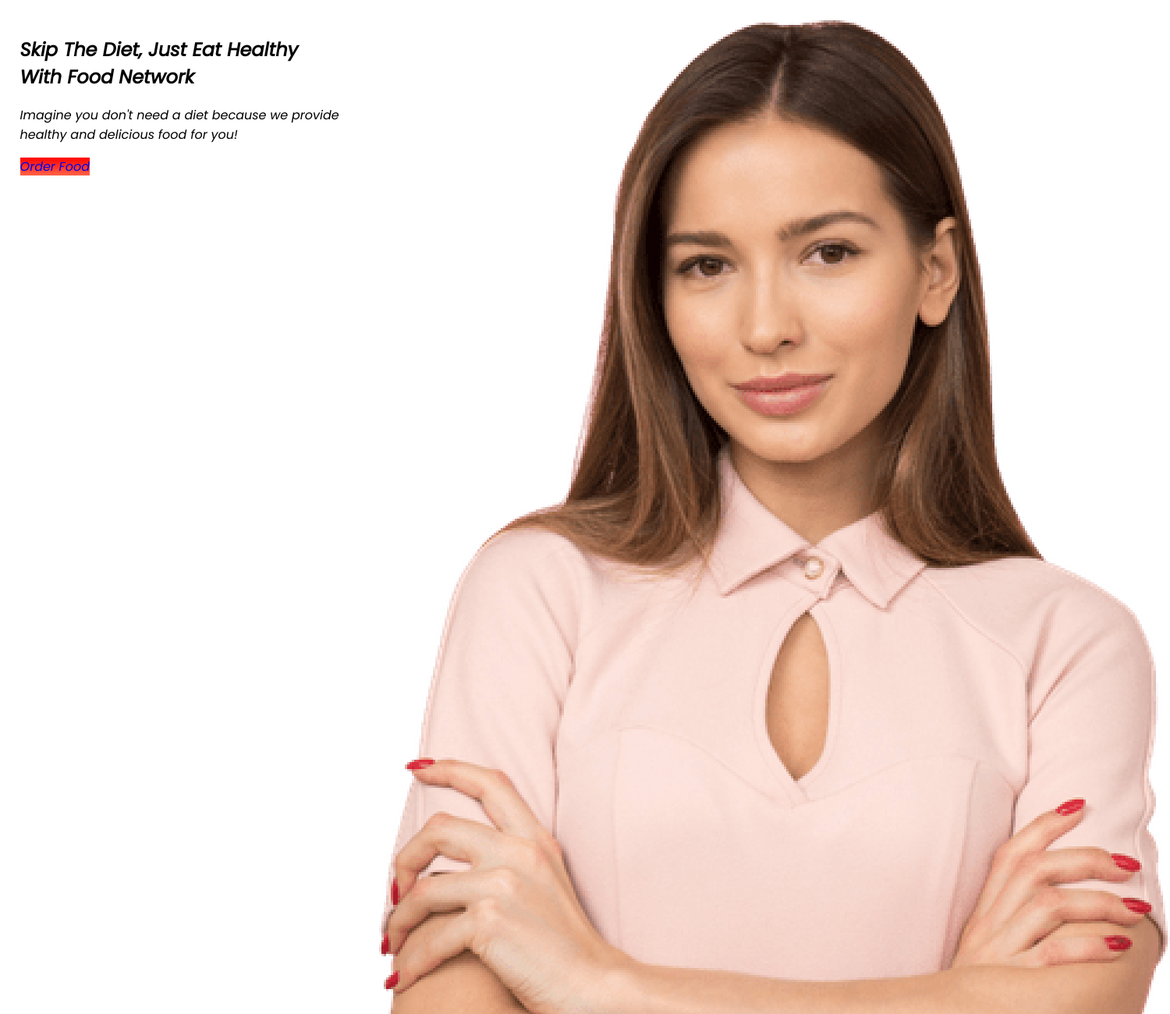
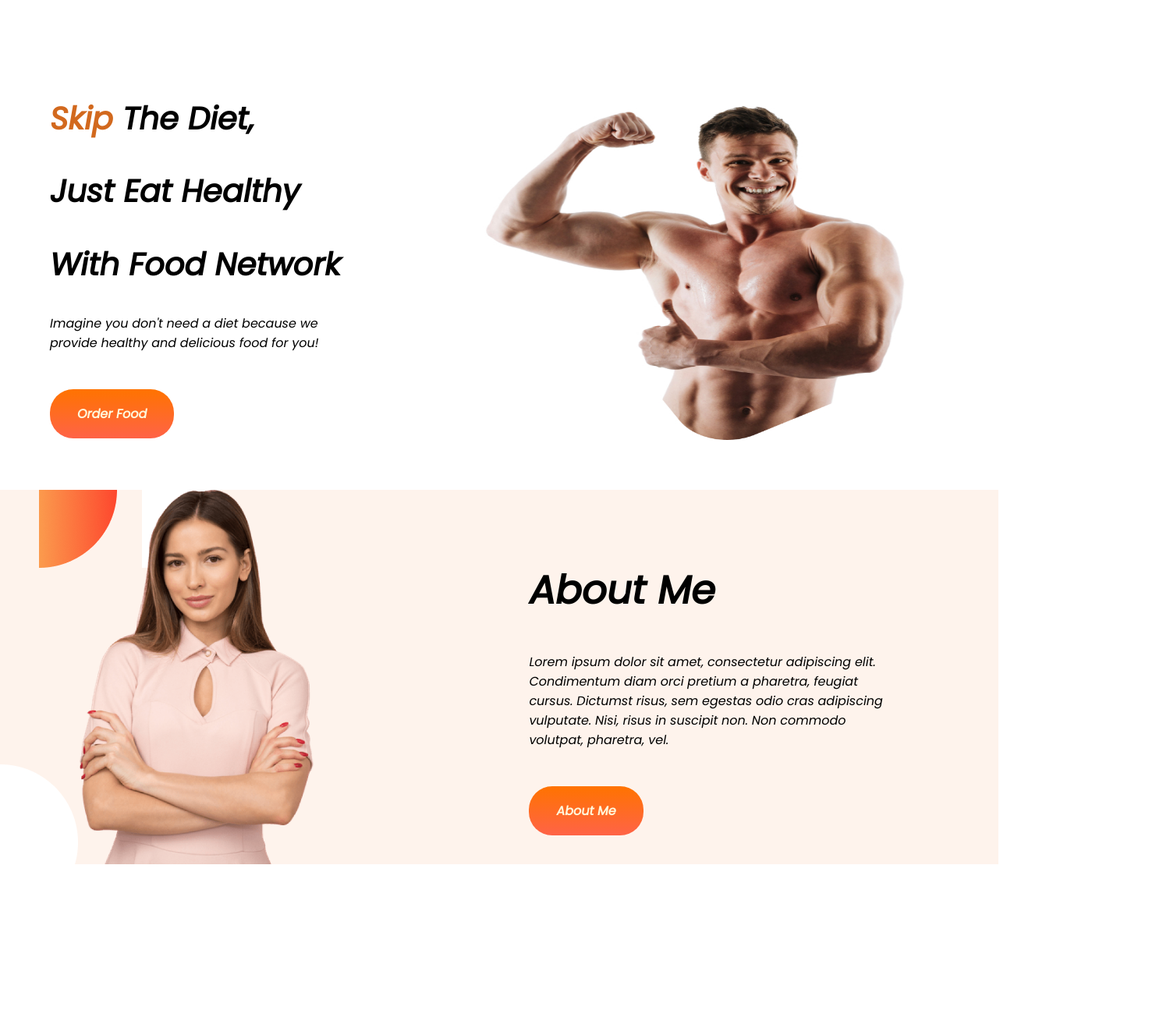
Before and after one commit to sirajulnoman7/assinmant-file, a plain HTML site: page index.html in a window 1280 px wide. Shown: the top 1300 px of the page at 78% size, 1500 px wide, since content can reach past the window. After the commit the page ends 1108 px from the top, so only its background shows below. Drawn offline with Linux system fonts and the light colour scheme.

Commit message:
2part ok

```diff
--- a/index.html
+++ b/index.html
@@ -14,23 +14,41 @@
 
 <body>
     <section>
-        <div class="half-width">
-            <h1>Skip The Diet,
+        <div id="first-last" class="half-width"><br>
+            <h1 class="h1"><span>Skip</span> The Diet,</h1>
 
-                Just Eat Healthy
-
-                With Food Network</h1>
+            <h1 class="h1">Just Eat Healthy
+            </h1>
+            <h1 class="h1">With Food Network</h1>
             <p>Imagine you don't need a diet because we provide
 
-                healthy and delicious food for you!</p>
+                healthy and delicious food for you!</p><br><br>
             <a class="link-modify" target="_blank"
                 href="https://www.linkedin.com/in/md-sirajul-islam-noman-3488a31b8/">Order Food</a>
         </div>
         <div class="half-width">
-            <img src="images/female/Person Image.png" alt="">
+            <img src="images/male/Hero Image.jpg" alt="helth" width="700" height="500">
         </div>
     </section>
+    <section class="backgrount-image">
+        <div class="half-width-secound">
+            <img src="images/female/Person Image.png" alt="person images" width="300" height="480">
+        </div>
+        <div class="half-width-secound"><br><br>
+            <h1>
+                About Me
+            </h1>
+            <p>
+                Lorem ipsum dolor sit amet, consectetur adipiscing
+                elit. Condimentum diam orci pretium a pharetra,
+                feugiat cursus. Dictumst risus, sem egestas odio cras
+                adipiscing vulputate. Nisi, risus in suscipit non. Non
+                commodo volutpat, pharetra, vel.
 
+            </p><br><br>
+            <a class="link-modify" href="https://www.linkedin.com/in/md-sirajul-islam-noman-3488a31b8/">About Me</a>
+        </div>
+    </section>
 </body>
 
 
--- a/style.css
+++ b/style.css
@@ -3,17 +3,61 @@ body {
     margin: 0%;
 }
 
+h1 {
+    font-size: 50px;
+}
+
+.h1 {
+    font-size: 40px;
+}
+
 section {
     display: flex;
+
 }
 
 .half-width {
-    width: 60%;
-    padding: 2%;
+    width: 50%;
+    padding: 5%;
+
+}
+
+.half-width-secound {
+    width: 37%;
+    padding-left: 8%;
+
+
+}
+
+#first-last {
+    width: 30%;
+    padding-left: 5%;
 }
 
 .link-modify {
     text-decoration: none;
-    background-image: linear-gradient(red, tomato);
+    background-image: linear-gradient(rgb(255, 115, 0), tomato);
+    border-radius: 30px;
+    padding-left: 35px;
+    padding-right: 35px;
+    font-weight: 700;
+    padding-top: 20px;
+    padding-bottom: 20px;
+    color: cornsilk;
+
 
 }
+
+.backgrount-image {
+    background-image: url(images/shapes/7.png);
+    background-repeat: no-repeat;
+
+}
+
+#person {
+    padding-left: 7%;
+}
+
+span {
+    color: chocolate;
+}
```
